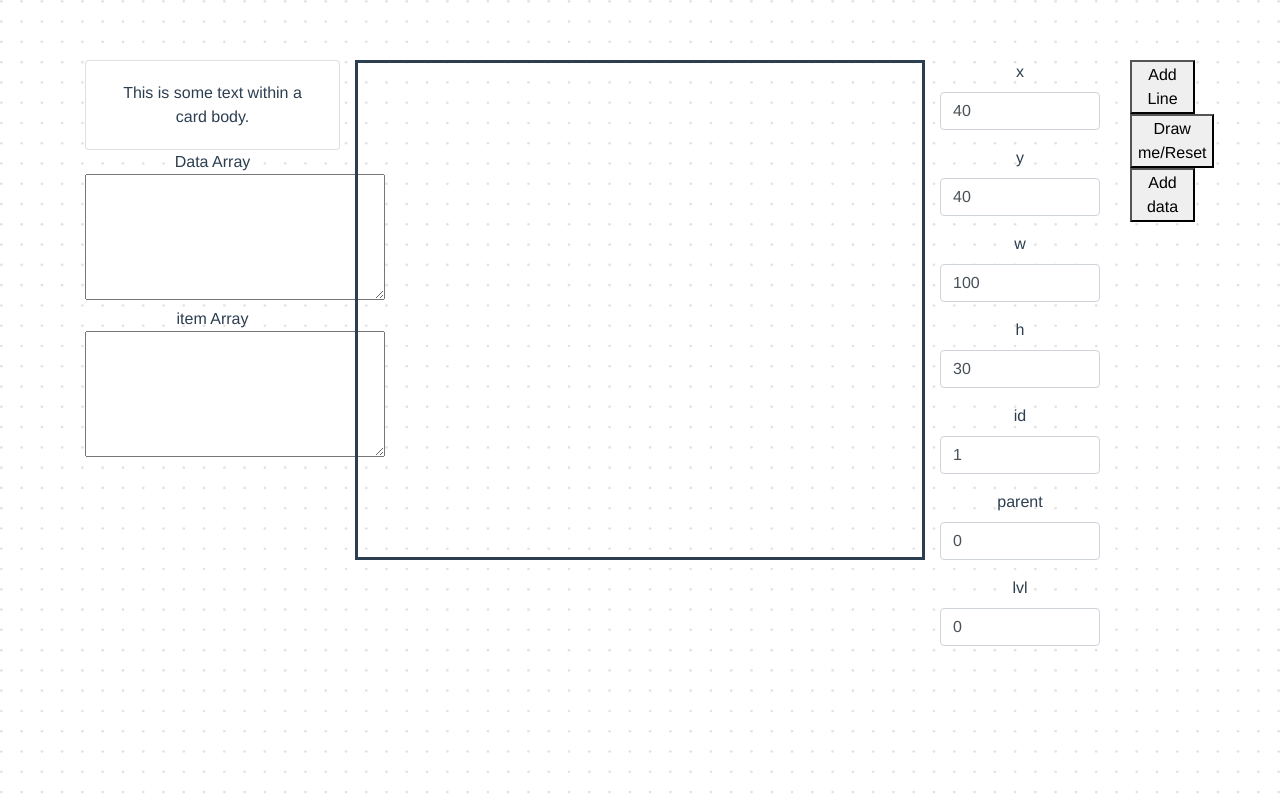
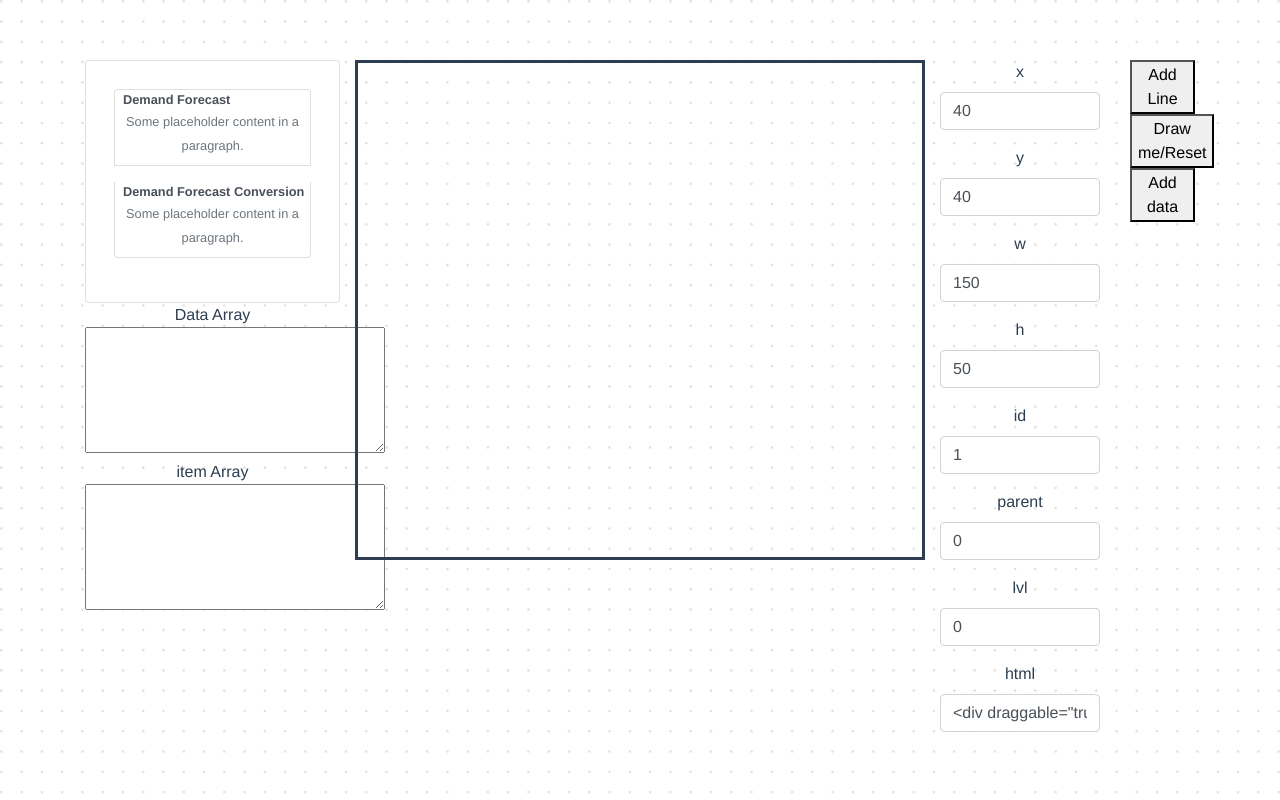
Before and after one commit to danymendez/vueflowchartsd3, a Vue app: page / in a window 1280 px wide. Built offline with nearby package versions, Linux system fonts and the light colour scheme.

Commit message:
Drawing lines, and dragging area

```diff
--- a/src/components/HelloWorld.vue
+++ b/src/components/HelloWorld.vue
@@ -3,8 +3,87 @@
     <div class="row">
       <div class="col-sm-3">
         <div class="card">
-          <div class="card-body" draggable="true">
-            This is some text within a card body.
+          <div class="card-body">
+            <div class="list-group list-group-library-task p-2">
+              <div
+                href="#!"
+                s=""
+
+                class="
+                  list-group-item
+                  list-group-item-action
+                  list-group-item-border-top
+                  p-0
+                  mb-3
+                ">
+                 <div
+                 draggable="true"
+                  @dragstart="dragstart"
+                  class="
+                    d-flex
+
+                    justify-content-between
+                    align-items-center
+                    draggable
+                    rounded
+                  "
+                >
+                  <small class="d-flex align-items-start align-items-center"
+                    ><i
+                      aria-hidden="true"
+                      class="fas fa-chart-line text-success fa-2x mr-2"
+                    ></i>
+                    <b> Demand Forecast</b></small
+                  >
+                  <small
+                    ><i aria-hidden="true" class="task-icon-dragdrop"></i
+                  ></small>
+                </div>
+                <p class="bg-light-library-task pb-2 mb-0">
+                  <small class="text-muted">Some placeholder content in a paragraph.</small
+                  >
+                </p>
+                </div>
+              <div
+                href="#"
+                s=""
+
+                class="
+                  list-group-item
+                  list-group-item-action
+                  list-group-item-border-top
+                  p-0
+                  mb-3
+                "
+
+                ><div
+                  draggable="true"
+                   @dragstart="dragstart"
+                  class="
+                    d-flex
+
+                    justify-content-between
+                    align-items-center
+                    draggable
+                    rounded
+                  "
+                >
+                  <small class="d-flex align-items-start align-items-center"
+                    ><i
+                      aria-hidden="true"
+                      class="fas fa-history text-primary fa-2x mr-2"
+                    ></i>
+                    <b> Demand Forecast Conversion</b></small
+                  >
+                  <small
+                    ><i aria-hidden="true" class="task-icon-dragdrop"></i
+                  ></small>
+                </div>
+                <p class="bg-light-library-task pb-2 mb-0">
+                  <small class="text-muted"
+                    >Some placeholder content in a paragraph.</small>
+                </p></div>
+            </div>
           </div>
         </div>
         Data Array
@@ -35,7 +114,7 @@
         @dragover.prevent
         @dragenter.prevent
       ></div>
-      <div class="col-sm-2">
+      <div class="col-sm-2" >
         <div class="form-group">
           <label>x</label>
           <input v-model="x" type="text" class="form-control" />
@@ -64,6 +143,10 @@
           <label>lvl</label>
           <input v-model="lvl" type="text" class="form-control" />
         </div>
+        <div class="form-group">
+          <label>html</label>
+          <input v-model="html" type="text" class="form-control" />
+        </div>
       </div>
       <div class="col-sm-1">
         <button type="button" v-on:click="addLine">Add Line</button>
@@ -88,12 +171,19 @@ export default {
       itemData: "",
       x: 40,
       y: 40,
-      w: 100,
-      h: 30,
+      w: 150,
+      h: 50,
       id: 1,
       parent: 0,
       lvl: 0,
       arrayData: "",
+      html:`<div draggable="true" class="d-flex justify-content-between align-items-center draggable rounded">
+      <small class="d-flex align-items-start align-items-center">
+      <i aria-hidden="true" class="fas fa-history text-primary fa-2x mr-2"></i>
+      <b> Demand Forecast Conversion</b></small><small><i aria-hidden="true" class="task-icon-dragdrop"></i>
+      </small>
+      </div>`,
+      areaDrag:Object
     };
   },
   props: {
@@ -104,10 +194,51 @@ export default {
       this.data = [];
       this.dataline = [];
     },
+    getIdAreaDragging(x,y){
+      let parents = this.data.filter((item) => item.parent === 0);
+      let id =0;
+      for(var i=0;i<parents.length;i++){
+      let index = this.data.findIndex((item) => item.id == parents[i].id);
+      let object =this.data[index];
+      if(x>object.areaDrag.x && x<object.x+object.w && y>object.areaDrag.y && y<object.areaDrag.y+object.areaDrag.h){
+        id= object.id;
+        break;
+      }
+      }
+      return id;
+    },
+    setDragginArea(){
+      let parents = this.data.filter((item) => item.parent === 0);
+      for(var i=0;i<parents.length;i++){
+       let index = this.data.findIndex((item) => item.id == parents[i].id);
+      this.data[index].areaDrag = this.getAreaDragging(this.data[index].x,this.data[index].y,this.data[index].w,50);
+      }
+    },
+    getAreaDragging(x,y,w,h){
+      return {
+        x:x,
+        y:y+h,
+        w:w,
+        h:h
+      };
+    },
+    dragstart(event){
+      console.log(event.target.innerHTML);
+      this.addData({
+        x: 40,
+        y: 40,
+        w: 150,
+        h: 50,
+        id: this.data.length+1,
+        parent: 0,
+        lvl: 0,
+        html: event.target.outerHTML,
+      });
+    },
     getMBottonC(x, y, w, h) {
       return {
         x: x + w / 2,
-        y: y - h,
+        y: y + h,
       };
     },
     getMTopC(x, y, w) {
@@ -125,6 +256,7 @@ export default {
         id: Number(this.id),
         parent: Number(this.parent),
         lvl: Number(this.lvl),
+        html: this.html,
       });
       this.arrayData = JSON.stringify(this.data);
     },
@@ -137,14 +269,15 @@ export default {
         id: dataObject.id,
         parent: dataObject.parent,
         lvl: dataObject.lvl,
+        html:dataObject.html
       });
     },
     drawLine() {
       for (var i = 0; i < this.dataline.length; i++) {
         this.g
           .append("line")
-          .style("stroke", "lightgreen")
-          .style("stroke-width", 10)
+          .style("stroke", "black")
+          .style("stroke-width", 3)
           .attr("x1", this.dataline[i].x1)
           .attr("y1", this.dataline[i].y1)
           .attr("x2", this.dataline[i].x2)
@@ -158,24 +291,25 @@ export default {
       this.addRect();
     },
     resetSVGArea() {
-      d3.selectAll("rect").remove();
-      d3.selectAll("line").remove();
+      this.g.selectAll("foreignObject").remove();
+       this.g.selectAll("line").remove();
+        this.g.selectAll("rect").remove();
+
       this.resetDataFromParent();
+      this.setDragginArea();
     },
     addRect() {
       this.resetSVGArea();
       let _this = this;
-      _this.g = _this.svg.append("g").attr("cursor", "grab");
+
       _this.g
-        .selectAll("rect")
+        .selectAll("foreignObject")
         .data(_this.data)
-        .join("rect")
+        .join("foreignObject")
         .attr("x", ({ x }) => x)
         .attr("y", ({ y }) => y)
         .attr("width", ({ w }) => w)
         .attr("height", ({ h }) => h)
-        .attr("stroke", "black")
-        .attr("fill", "#69a3b2")
         .call(
           d3
             .drag()
@@ -191,15 +325,42 @@ export default {
                 d3.select(this)
                   .attr("x", (d.x = event.x))
                   .attr("y", (d.y = event.y));
+                //  console.log(event.x);
+                   console.log(event.y);
+                  let id=_this.getIdAreaDragging(d.x,d.y);
+                 if(id>0 && !_this.hasChildren(d)){
+                    let parent = _this.data.filter((item) => item.id == id);
+                      let bottoMiddle = _this.getMBottonC(parent[0].x,parent[0].y,parent[0].w,parent[0].h);
+                   _this.addCircle(bottoMiddle.x,bottoMiddle.y);
+                 }else{
 
+                   _this.g.selectAll("circle").remove();
+                 }
                 _this.addRect();
               }
             })
-            .on("end", function () {
+            .on("end", function (_,d) {
+
+              d.parent=_this.getIdAreaDragging(d.x,d.y);
               _this.g.attr("cursor", "grab");
+               _this.g.selectAll("circle").remove();
+               _this.addRect();
+               //--- llamado al API
             })
-        );
+        )
+        .append("xhtml:a")
+        .attr("class", "list-group-item list-group-item-action list-group-item-border-top")
+        .html(({ html }) => html);
       this.drawLine();
+    },
+    addCircle(x,y)
+    {
+      this.g.append('circle')
+        .attr('cx', x)
+        .attr('cy', y)
+        .attr('r', 5)
+        .attr('stroke', 'black')
+        .attr('fill', '#69a3b2');
     },
     resetDataFromParent() {
       //let _this = this;
@@ -209,7 +370,6 @@ export default {
       let yBetweenDistance = 60;
       for (var i = 0; i < parents.length; i++) {
         if (this.hasChildren(parents[i])) {
-
           let children = this.getChildren(parents[i]);
           let xFirstChildren =
             parents[i].x +
@@ -217,7 +377,7 @@ export default {
             this.getTotalWidthChildren(children, xBetweenDistance) / 2;
           let yFirstChildren = parents[i].y + parents[i].h + yBetweenDistance;
 
-            //Horizontal between parents and children
+          //Horizontal between parents and children
           this.addDataLine(
             xFirstChildren + parents[i].w / 2,
             yFirstChildren - yBetweenDistance / 2,
@@ -227,17 +387,18 @@ export default {
             yFirstChildren - yBetweenDistance / 2
           );
 
-        // var gMParent = this.getMBottonC
-         this.addDataLine(
-            xFirstChildren + parents[i].w / 2,
-            yFirstChildren - yBetweenDistance / 2,
-            xFirstChildren -
-              parents[i].w / 2 +
-              this.getTotalWidthChildren(children, xBetweenDistance),
-            yFirstChildren - yBetweenDistance / 2
+          //Vertical line
+           var gMBottonCParent = this.getMBottonC(parents[i].x,parents[i].y,parents[i].w,parents[i].h);
+          this.addDataLine(
+           gMBottonCParent.x,
+            gMBottonCParent.y,
+            gMBottonCParent.x,
+            (gMBottonCParent.y+ yBetweenDistance/2)
           );
 
           for (var j = 0; j < children.length; j++) {
+
+
             if (j == 0) {
               this.setChildrenCordenate(
                 children[j],
@@ -251,6 +412,13 @@ export default {
                 children[j - 1].y
               );
             }
+             var gMTopCChild = this.getMTopC(children[j].x,children[j].y,children[j].w,children[j].h);
+                      this.addDataLine(
+                      gMTopCChild.x,
+                        gMTopCChild.y,
+                        gMTopCChild.x,
+                        (gMTopCChild.y- yBetweenDistance/2)
+                      );
           }
         }
       }
@@ -287,6 +455,8 @@ export default {
           document.getElementById(divID).offsetWidth,
           document.getElementById(divID).offsetHeight,
         ]);
+
+        _this.g = _this.svg.append("g").attr("cursor", "grab");
     },
     addZoom() {
       let _this = this;
@@ -300,7 +470,7 @@ export default {
               document.getElementById("zoom").offsetHeight,
             ],
           ])
-          .scaleExtent([1, 8])
+          .scaleExtent([0.7, 8])
           .on("zoom", function ({ transform }) {
             _this.g.attr("transform", transform);
           })
@@ -316,7 +486,7 @@ export default {
 </script>
 
 <!-- Add "scoped" attribute to limit CSS to this component only -->
-<style scoped>
+<style>
 h3 {
   margin: 40px 0 0;
 }
@@ -331,6 +501,18 @@ li {
   margin: 0 10px;
 }
 
+.list-group-item-border-top{
+width: inherit;
+height: inherit;
+padding: 5px;
+}
+
+.list-group-item-border-top:nth-child(){
+  width: inherit;
+  height: inherit;
+  padding: 0 !important;
+}
+
 a {
   color: #42b983;
 }
```
